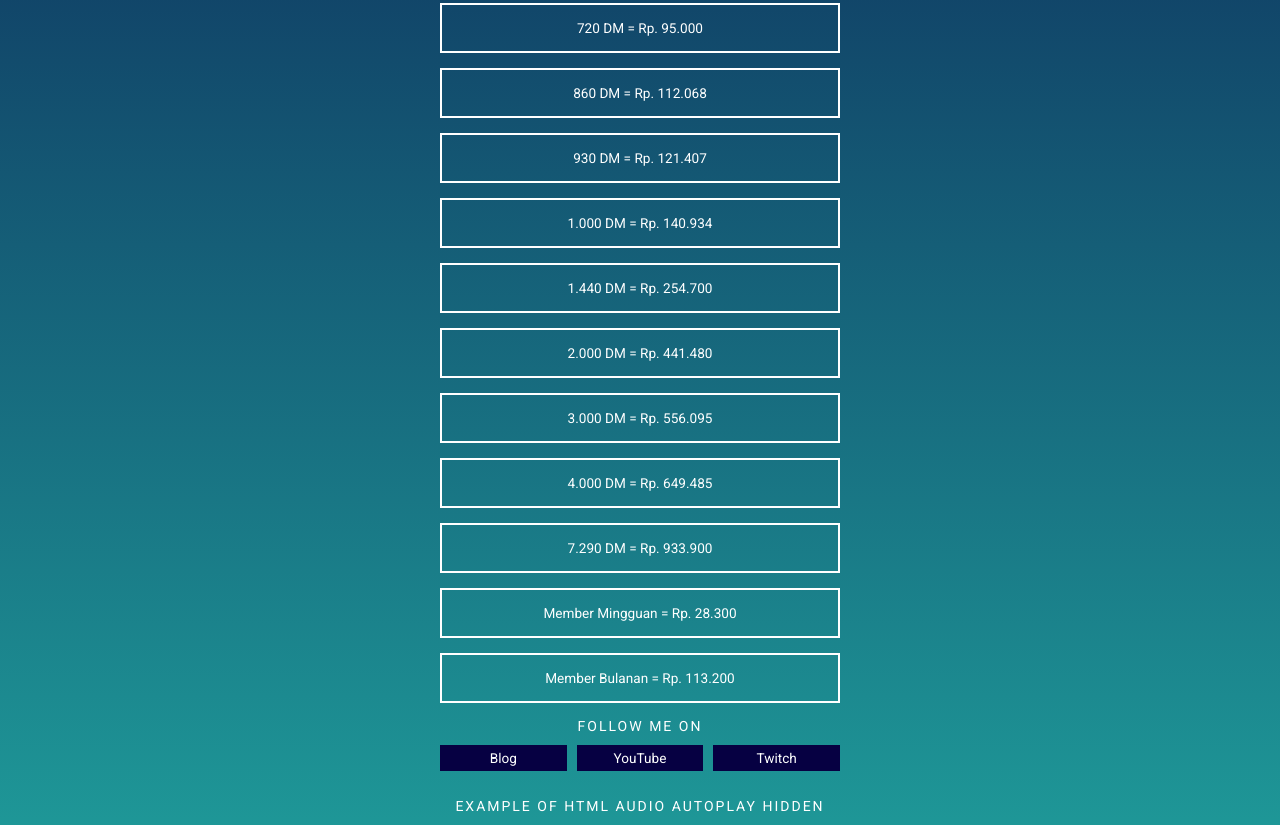
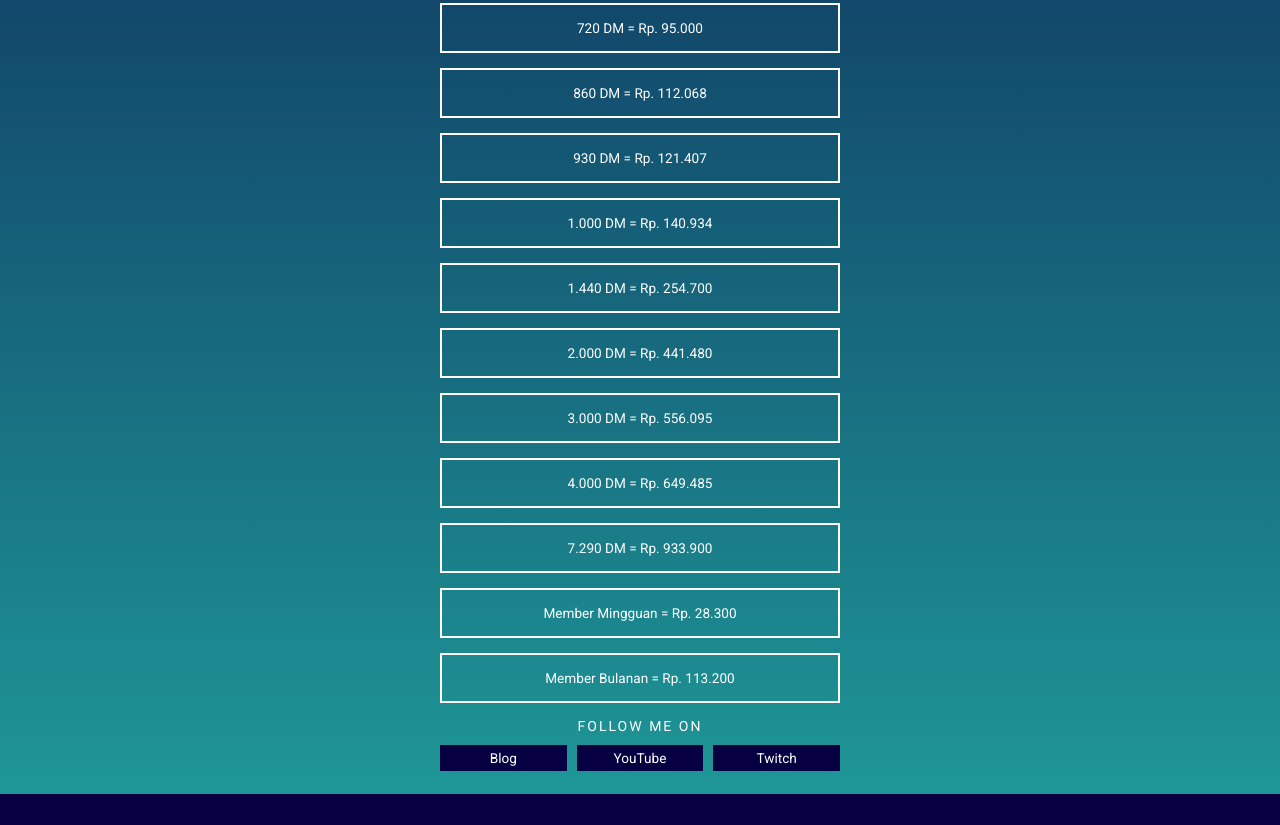
Before and after one commit to ramadhankukuh/price-list-ff, a website: page index.html in a window 1280 px wide. Shown: the part 748-1573 px from the top of the page. After the commit the page ends 1542 px from the top, so only its background shows below. Drawn offline with Linux system fonts and the light colour scheme.

Commit message:
Update index.html

```diff
--- a/index.html
+++ b/index.html
@@ -54,7 +54,6 @@
             <!DOCTYPE html>
 <html>
   <body>
-  <h2>Example of HTML Audio Autoplay Hidden</h2>
     <audio autoplay="true" src="audio.mp3">
 	  Update your browser. Your browser does not support HTML audio
 	</audio>
```
